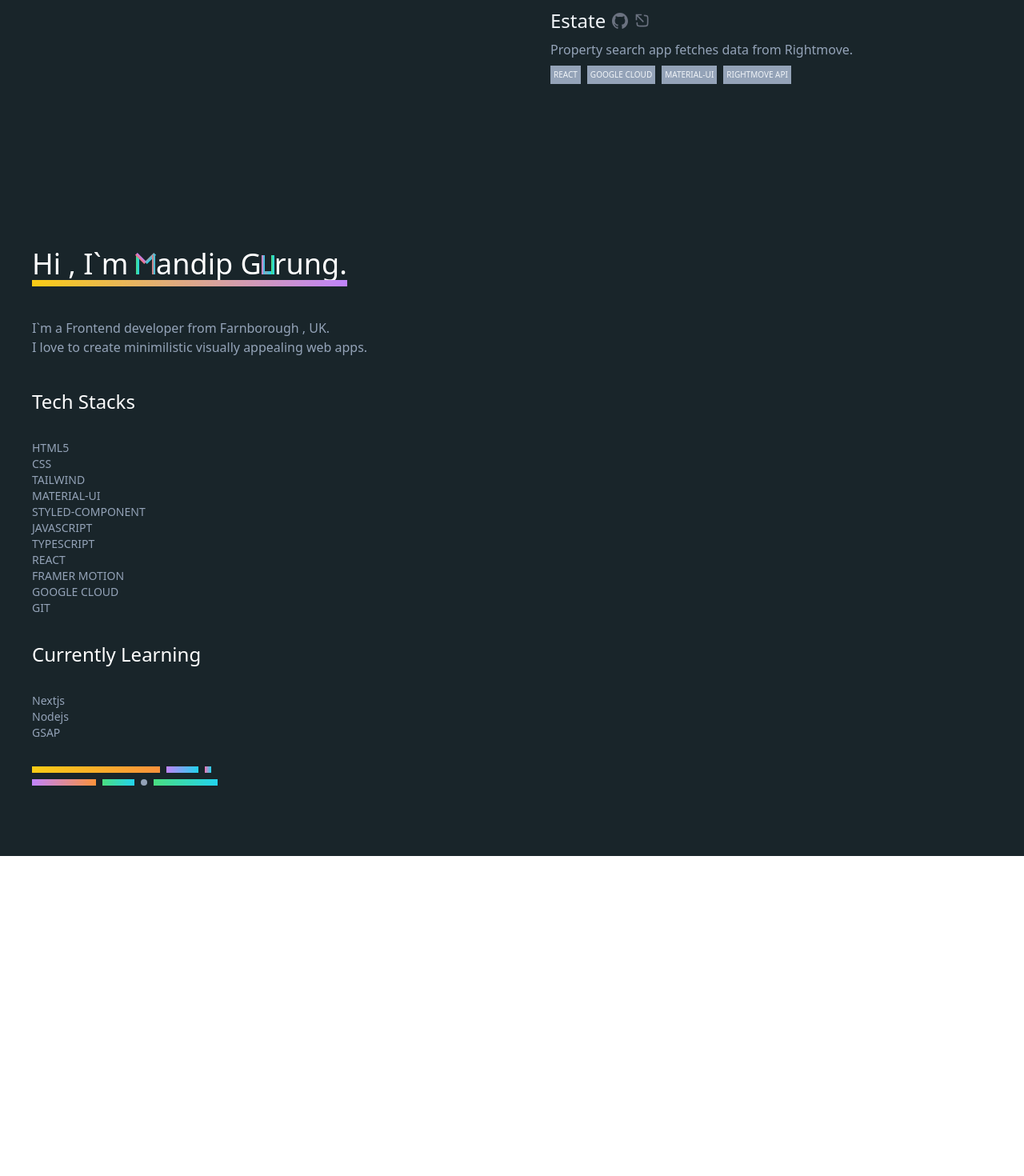
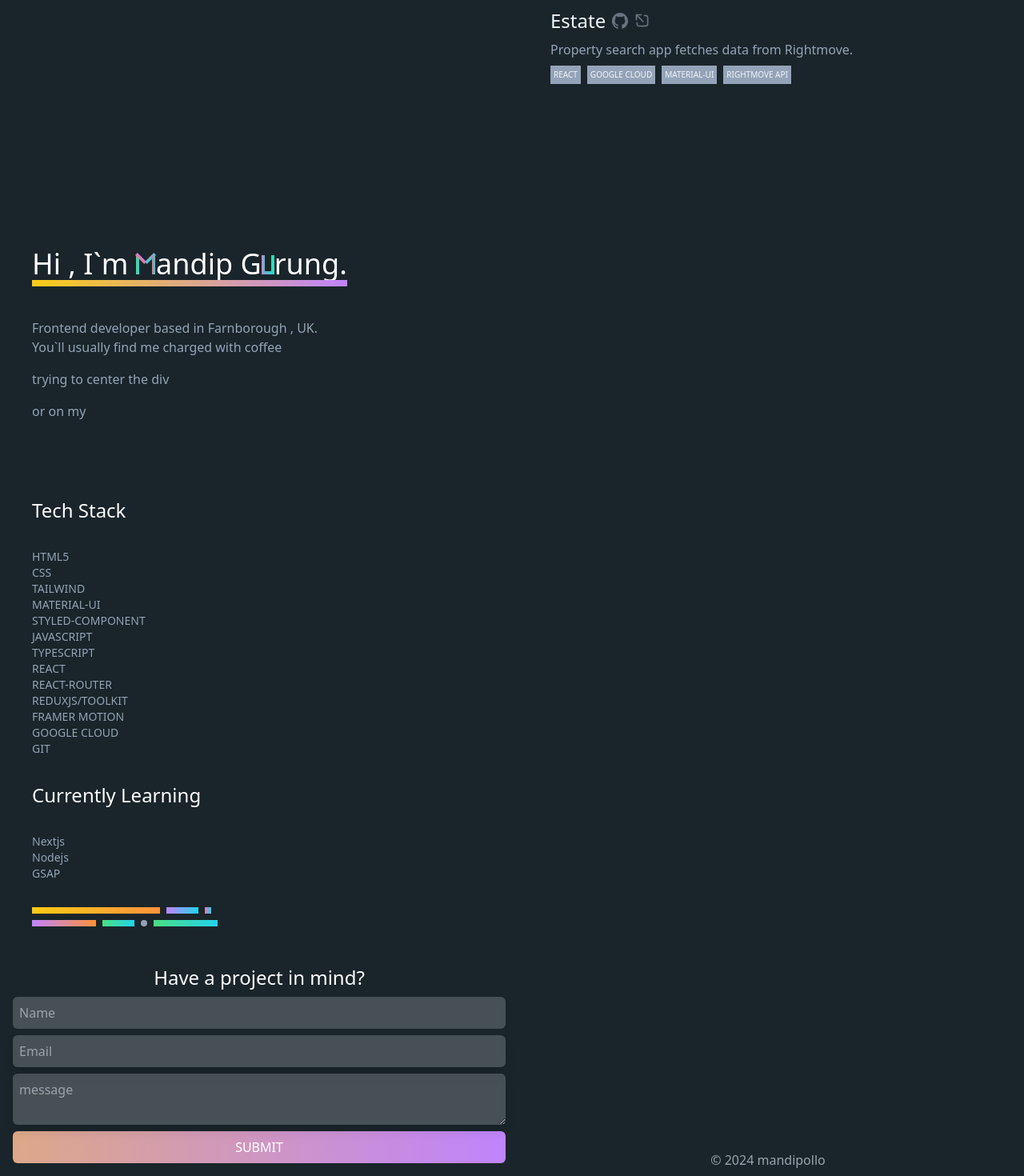
Before and after one commit to mandipollo/mandipollo, a React (Vite) app: page / in a window 1280 px wide. Shown: the part 1330-2800 px from the top of the page at 80% size. Before the commit the page ends 2400 px from the top, so only its background shows below. Built offline with nearby package versions, Linux system fonts and the light colour scheme; grey boxes are pictures that could not be loaded.

Commit message:
contact form done

```diff
--- a/src/components/footer/Footer.tsx
+++ b/src/components/footer/Footer.tsx
@@ -1,7 +1,7 @@
 import React, { useRef } from "react";
 import emailjs from "@emailjs/browser";
 
-const Footer = () => {
+const Footer: React.FC<{ scrollY: number }> = ({ scrollY }) => {
 	const form = useRef<HTMLFormElement | null>(null);
 
 	const sendEmail = async (e: React.FormEvent<HTMLFormElement>) => {
@@ -25,42 +25,61 @@ const Footer = () => {
 		}
 	};
 	return (
-		<main className="flex md:flex-row flex-col gap-2">
+		<main className="flex md:flex-row flex-col gap-2 z-10 p-2">
 			<section className="flex md:w-1/2 w-full justify-center items-center flex-col  ">
-				<h1 className=" text-4xl text-gray-400">Let's connect</h1>
+				<div className="flex flex-col">
+					<h1 className=" text-2xl">Have a project in mind?</h1>
+				</div>
+
 				<form
 					aria-label="Submit message"
 					id="form"
-					className="flex w-full flex-col gap-2 max-w-2xl "
+					className="flex w-full flex-col gap-2 max-w-2xl text-gray-400 p-2 "
 					ref={form}
 					onSubmit={sendEmail}
 				>
+					<div className="flex relative w-full">
+						{scrollY >= 0.91 && (
+							<span className="opacity-30 rounded-md blur bg-gradient-to-r from-red-400 to-cyan-400 -inset-2 absolute "></span>
+						)}
 						<input
-						className="p-2  border-b  outline-none"
+							className="p-2 w-full  outline-none rounded-md isolate  bg-white/20 ring-1 ring-black/5"
 							id="name"
 							type="text"
 							required
 							placeholder="Name"
 						/>
+					</div>
 
+					<div className="flex relative">
+						{scrollY >= 0.95 && (
+							<span className="opacity-30 rounded-md blur bg-gradient-to-r from-blue-400 to-green-400 -inset-2 absolute "></span>
+						)}
 						<input
-						className="p-2 border-b  outline-none"
+							className="p-2 w-full isolate  bg-white/20 shadow-lg ring-1 ring-black/5  outline-none rounded-md"
 							id="email"
 							type="email"
 							required
 							placeholder="Email"
 						/>
+					</div>
 
+					<div className="flex relative">
+						{scrollY >= 0.98 && (
+							<span className="opacity-30 rounded-md blur bg-gradient-to-r from-red-400 to-cyan-400 -inset-2 absolute "></span>
+						)}
 						<textarea
 							required
-						className="p-2 border  outline-none"
+							className="p-2 w-full isolate  bg-white/20 shadow-lg ring-1 ring-black/5 outline-none rounded-md"
 							id="message"
 							name="message"
 							placeholder="message"
 						/>
+					</div>
+
 					<button
-						aria-label="submit form button "
-						className=" p-2 bg-gradient-to-r from-yellow-400 to-gray-400 bg-[length:200%_100%] bg-right hover:bg-left hover:animate-bg-move transition-all duration-100 "
+						aria-label="submit form button  "
+						className="rounded-md text-white p-2 bg-gradient-to-r from-yellow-400 to-purple-400 bg-[length:200%_100%] bg-right hover:bg-left hover:animate-bg-move transition-all duration-100 "
 					>
 						SUBMIT
 					</button>
--- a/src/components/homepage/About.tsx
+++ b/src/components/homepage/About.tsx
@@ -32,17 +32,22 @@ const About = () => {
 			id: 8,
 			tech: "REACT",
 		},
+		{ id: 9, tech: "REACT-ROUTER" },
+		{
+			id: 10,
+			tech: "REDUXJS/TOOLKIT",
+		},
 
 		{
-			id: 10,
+			id: 11,
 			tech: "FRAMER MOTION",
 		},
 		{
-			id: 11,
+			id: 12,
 			tech: "GOOGLE CLOUD",
 		},
 		{
-			id: 12,
+			id: 13,
 			tech: "GIT",
 		},
 	];
@@ -67,13 +72,33 @@ const About = () => {
 				</h2>
 			</header>
 			<section className="flex">
-				<p className="flex text-slate-400">
-					I`m a Frontend developer from Farnborough , UK. <br /> I love to
-					create minimilistic visually appealing web apps.
-				</p>
+				<article className="flex flex-col text-slate-400">
+					<p> Frontend developer based in Farnborough , UK.</p>
+					<div className="flex flex-row">
+						<p> You`ll usually find me charged with coffee</p>
+						<iframe
+							className="h-10 w-10"
+							src="https://giphy.com/embed/XEOdmFHVznCerkI6CI"
+						></iframe>
+					</div>
+					<div className="flex flex-row">
+						<p>trying to center the div</p>
+						<iframe
+							src="https://giphy.com/embed/MdA16VIoXKKxNE8Stk"
+							className="h-10 w-10"
+						></iframe>
+					</div>
+					<div className="flex flex-row">
+						<p>or on my</p>
+						<iframe
+							src="https://giphy.com/embed/5Gwqx1lYbDwAg"
+							className="h-20 w-20"
+						></iframe>
+					</div>
+				</article>
 			</section>
 			<section className=" flex h-full gap-8 flex-col  ">
-				<h5 className="text-2xl">Tech Stacks</h5>
+				<h5 className="text-2xl">Tech Stack</h5>
 				<ul className="text-sm text-slate-400">
 					{techStacks.map(tech => (
 						<li key={tech.id}>{tech.tech}</li>
--- a/src/components/homepage/projects.tsx
+++ b/src/components/homepage/projects.tsx
@@ -30,7 +30,7 @@ const Projects = () => {
 					<div className="flex">
 						<div
 							onClick={() => handleUrl("https://lumishade.netlify.app/")}
-							className="text-slate-100 hover:bg-black hover:bg-opacity-25 flex flex-col rounded-md gap-2 p-2"
+							className="text-slate-100 hover:cursor-pointer hover:bg-black hover:bg-opacity-25 flex flex-col rounded-md gap-2 p-2"
 						>
 							<div className="flex flex-row space-x-2 items-center">
 								<h3 className="text-2xl">Lumishade</h3>
@@ -58,7 +58,7 @@ const Projects = () => {
 					<div className="flex">
 						<div
 							onClick={() => handleUrl("https://taskdom.web.app/")}
-							className="text-slate-100 hover:bg-black hover:bg-opacity-25 flex flex-col rounded-md gap-2 p-2"
+							className="text-slate-100 hover:cursor-pointer hover:bg-black hover:bg-opacity-25 flex flex-col rounded-md gap-2 p-2"
 						>
 							<div className="flex flex-row space-x-2 items-center">
 								<h3 className="text-2xl">Taskdom</h3>
@@ -84,7 +84,7 @@ const Projects = () => {
 					<div className="flex">
 						<div
 							onClick={() => handleUrl("https://estate-2aef8.web.app/")}
-							className="text-slate-100 hover:bg-black hover:bg-opacity-25 flex flex-col rounded-md gap-2 p-2"
+							className="text-slate-100 hover:cursor-pointer hover:bg-black hover:bg-opacity-25 flex flex-col rounded-md gap-2 p-2"
 						>
 							<div className="flex flex-row space-x-2 items-center">
 								<h3 className="text-2xl">Estate</h3>
--- a/src/components/miniBrowser/MiniBrowser.tsx
+++ b/src/components/miniBrowser/MiniBrowser.tsx
@@ -1,10 +1,12 @@
 import React from "react";
 
-const MiniBrowser: React.FC<{ url: string | null }> = ({ url }) => {
+const MiniBrowser: React.FC<{
+	url: string | null;
+}> = ({ url }) => {
 	if (!url) {
 		return (
 			<main className="flex justify-center items-center h-full w-full">
-				<h2>Open project</h2>
+				<p>Click on the projects to preview </p>
 			</main>
 		);
 	}
--- a/src/pages/HomePage.tsx
+++ b/src/pages/HomePage.tsx
@@ -1,13 +1,15 @@
 import { FC, useEffect, useRef, useState } from "react";
+
 import Introduction from "../components/homepage/Introduction";
-
 import Projects from "../components/homepage/projects";
 import About from "../components/homepage/About";
+import Footer from "../components/footer/Footer";
 
 const HomePage: FC = () => {
 	// find the path length of the line and give the offset the same length to hide it , when user scrolls minus the offset in % to the screen vh
 	const [pathLength, setPathLength] = useState<number>(0);
 	const [dashOffset, setDashOffset] = useState<number>(0);
+	const [scrollY, setScrollY] = useState<number>(0);
 
 	const pathRef = useRef<SVGPathElement>(null);
 
@@ -21,6 +23,7 @@ const HomePage: FC = () => {
 					window.scrollY /
 					(window.document.documentElement.scrollHeight - window.innerHeight);
 
+				setScrollY(scrollPercentage);
 				const drawLength = Number.isNaN(scrollPercentage)
 					? 0
 					: length * scrollPercentage;
@@ -37,40 +40,41 @@ const HomePage: FC = () => {
 	}, []);
 
 	return (
-		<main className="flex h-full flex-col  text-white ">
-			<div className=" fixed top-0 left-0 w-full h-full text-center pointer-events-none">
+		<main className="flex h-full flex-col text-white ">
+			<section className="fixed top-0 left-0 w-full h-full text-center pointer-events-none">
 				<svg
-					fill="none"
 					preserveAspectRatio="xMidYMax meet"
 					className="inline-block h-full w-full"
-					viewBox="0 0 2261 7004"
+					viewBox="0 0 145 2485"
+					fill="none"
 				>
 					<path
 						style={{ strokeDashoffset: dashOffset }}
 						strokeDasharray={`${pathLength}  ${pathLength}`}
 						ref={pathRef}
-						strokeWidth={20}
-						d="M1112.5 0V228C1169.44 415.361 1164.76 495.253 1112.5 605C1040.57 769.997 1043.23 862.503 1112.5 1027.5C1245.29 1306.11 1246.48 1525.96 1112.5 1742.5C883.911 2101.64 959.64 2317.98 1112.5 2648C1218.25 2871.25 1208.61 2913.05 1112.5 3144C1040.87 3292.22 1047.05 3379.23 1112.5 3539C1161.24 3663.08 1157.61 3730.11 1112.5 3846.5L990 4058H1230.5L1112.5 3860V4253V4588L684.5 4808.5L1112.5 4949L1507.5 4808.5L1112.5 4658.5L882 4808.5L1112.5 4866L1230.5 4808.5L1112.5 4738.5V5552L623.5 5938L362 5552L1472.5 5938L1852 5552L1112.5 5938L1.5 5552L362 6452L1472.5 6247.5L2260.5 5552L1112.5 6107.5V7004 "
-						stroke="url(#paint0_linear_1_6)"
+						strokeWidth={10}
+						d="M42.5 0.5C53.3227 48.5731 52.0607 76.5581 42.5 127.5C22.5613 191.53 25.3266 226.347 42.5 287.5C65.0782 362.354 63.1031 405.288 42.5 483C5.34941 606.417 5.93063 673.123 42.5 788C111.216 958.985 113.657 1056.32 42.5 1233C-13.3113 1370.27 -12.4202 1447.23 42.5 1584.5C79.6702 1691.14 79.6442 1753.32 42.5 1868.5C16.4948 1944.28 17.5259 1988.52 42.5 2070C50.9656 2105.85 51.4421 2128.75 42.5 2176V2394.5H144L42.5 2423.5V2484.5"
+						stroke="url(#paint0_linear_2_2)"
 					/>
 					<defs>
 						<linearGradient
-							id="paint0_linear_1_6"
-							x1="1084.26"
-							y1="228"
-							x2="1084.26"
-							y2="3846.5"
+							id="paint0_linear_2_2"
+							x1="72.4875"
+							y1="0.5"
+							x2="72.4875"
+							y2="2484.5"
 							gradientUnits="userSpaceOnUse"
 						>
-							<stop stopColor="#55B855" />
-							<stop offset="1" stopColor="#4AB6E7" />
+							<stop stopColor="#FF0000" />
+							<stop offset="1" stopColor="#00FF80" />
 						</linearGradient>
 					</defs>
 				</svg>
-			</div>
+			</section>
 			<Introduction />
 			<Projects />
 			<About />
+			<Footer scrollY={scrollY} />
 		</main>
 	);
 };
```
Also changed, not shown: public/branch.svg (added), public/owl.svg (added). Lines whose indentation alone changed are shown as unchanged.
